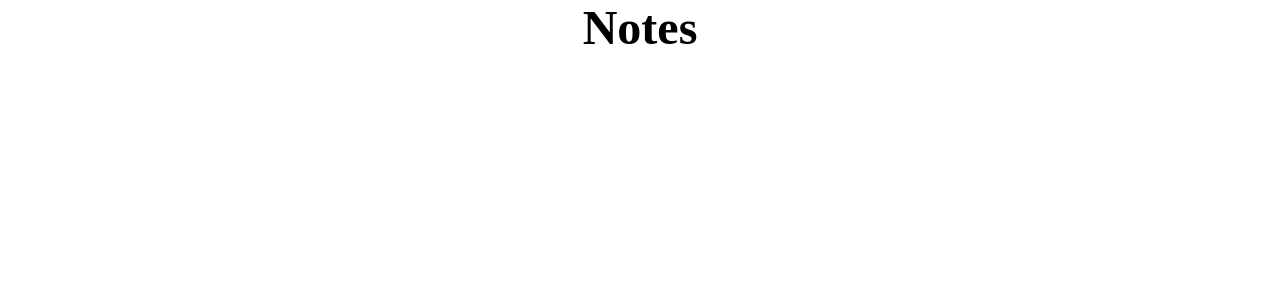
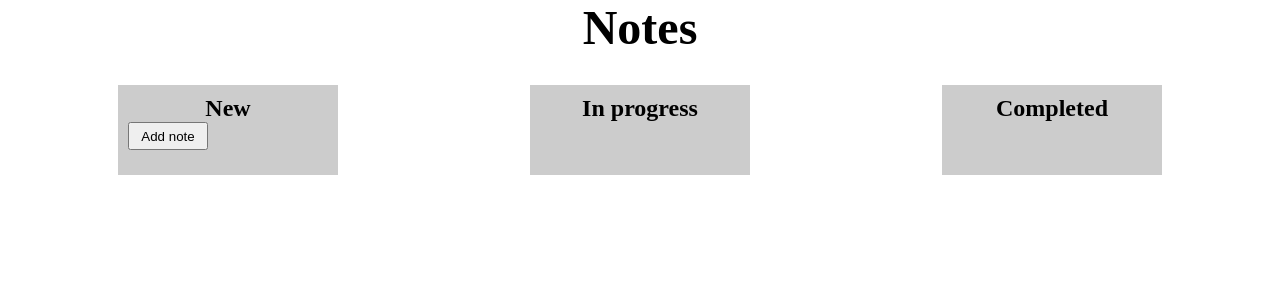
Before and after one commit to Korkin-Igor/notes, a Vue app: page / in a window 1280 px wide. Shown: the top 300 px of the page. Built offline with nearby package versions, Linux system fonts and the light colour scheme.

Commit message:
Set up using custom title, Create button "add-note-button"

```diff
--- a/src/components/Note.vue
+++ b/src/components/Note.vue
@@ -1,12 +1,34 @@
 <script setup>
-
+  defineProps({
+    title: String,
+  })
 </script>
 
 <template>
-<div>
-</div>
+  <div class="note-card">
+    <h2>{{ title }}</h2>
+    <button class="add-note-button" v-if="title === 'New'">Add note</button>
+  </div>
 </template>
 
 <style scoped>
+.note-card {
+  background: #ccc;
+
+  padding: 10px;
+
+  width: 30vw;
+  height: 3vw;
+  min-width: 200px;
+  min-height: 70px;
+}
+
+.add-note-button {
+  width: 40%;
+  height: 40%;
+
+  position: relative;
+  left: -60px;
+}
 
 </style>
```
